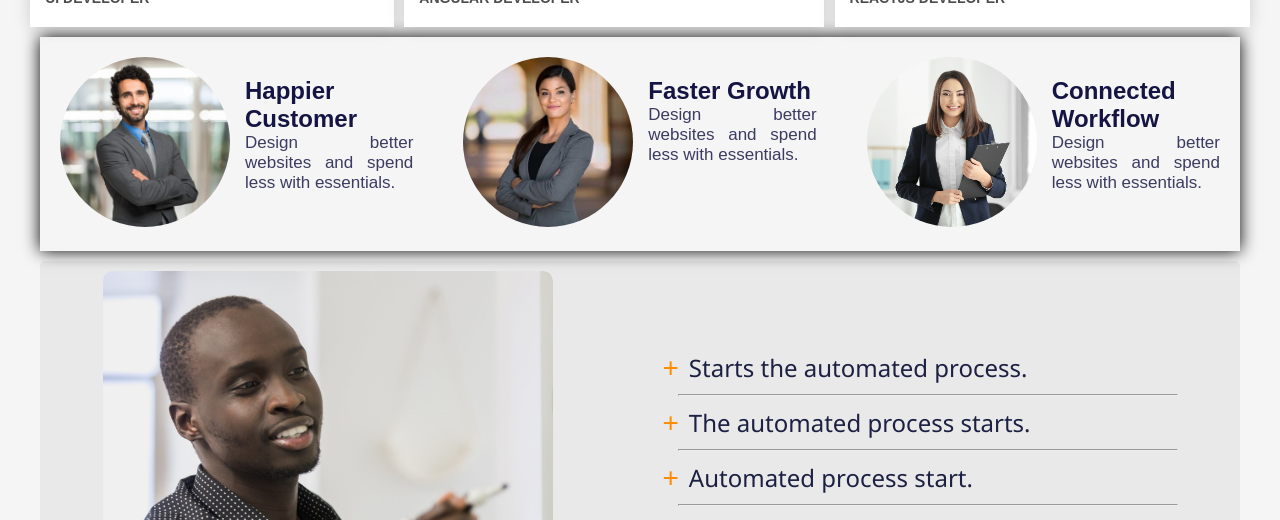
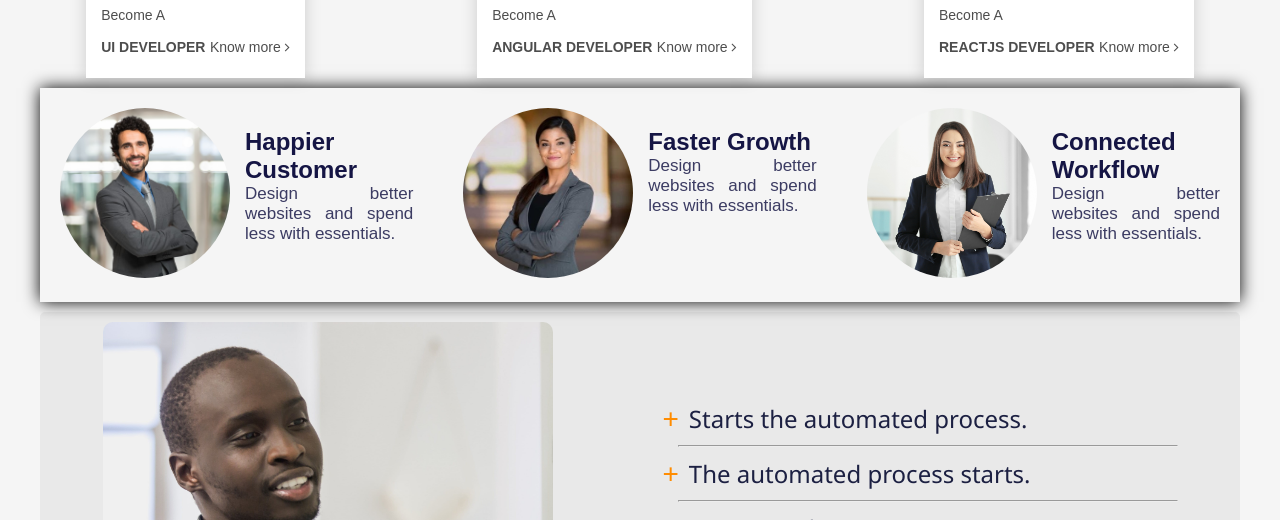
Before and after one commit to kaviarasan2818/MuraliSir-Project, a plain HTML site: page index.html in a window 1280 px wide. Shown: the part 580-1100 px from the top of the page. Drawn offline with Linux system fonts and the light colour scheme.

Commit message:
one more sections added into home page

```diff
--- a/index.html
+++ b/index.html
@@ -43,22 +43,28 @@
         <img src="./images/reactjs.png" alt="ReactJS">
     </secction>
     <!-- Next to Bannner -->
-    <section class="nxt-banner">
+    <section class="next-banner">
         <section class="nxt-ban">
-            <section class="nb-card1">
+            <section class="ncard nb-card1">
+                <a href="">
                     <span>Become A<br>
                     <b>UI DEVELOPER</b></span>
                     <span class="km">Know more <i class="fa fa-angle-right"></i></span>
+                </a>
             </section>
-            <section class="nb-card2">
+            <section class="ncard nb-card2">
+                <a href="">
                     <span>Become A<br>
                     <b>ANGULAR DEVELOPER</b></span>
                     <span class="km">Know more <i class="fa fa-angle-right"></i></span>
+                </a>
                 </section>
-            <section class="nb-card3">
+            <section class="ncard nb-card3">
+                <a href="">
                     <span>Become A<br>
                     <b>REACTJS DEVELOPER</b></span>
                     <span class="km">Know more <i class="fa fa-angle-right"></i></span>
+                </a>
             </section>
         </section>
     </section>
```
Lines whose indentation alone changed are shown as unchanged.
